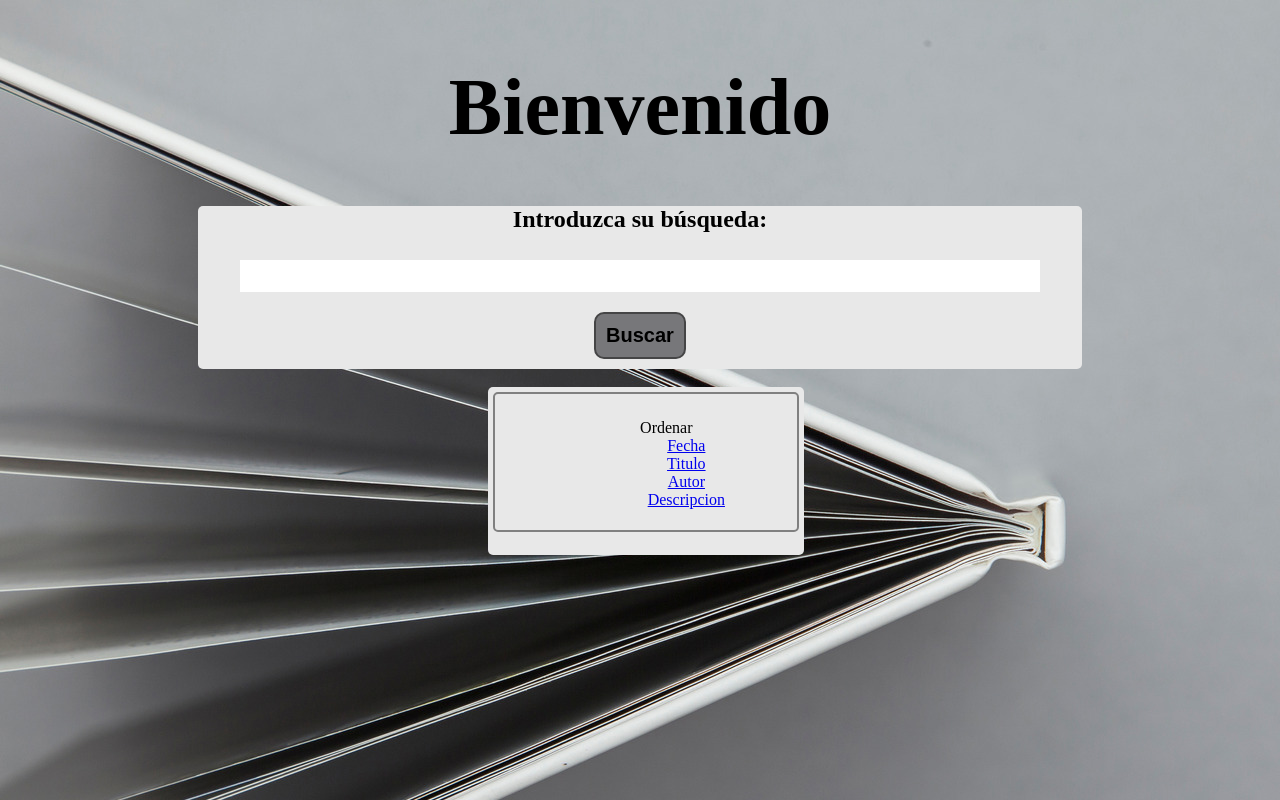
After one commit to DavidFiyero97/OAW, a PHP site: page /buscador.php in a window 1280 px wide. The commit adds this page. Run offline with PHP 8.4, Linux system fonts and the light colour scheme.

Commit message:
Correciones en organización de las noticias

```diff
--- /dev/null
+++ b/buscador.php
@@ -0,0 +1,45 @@
+<?php
+    @session_start();
+    if(strlen(@$_SESSION['mensaje'])!=0){
+      echo '<script> alert("Guardado correctamente")</script>';
+      @session_destroy();
+    }
+ ?>
+ <!DOCTYPE html>
+ <html>
+ <head>
+    <LINK REL=StyleSheet HREF="style.css" TYPE="text/css" MEDIA=screen>
+    <meta charset="utf-8">
+    <title>RSS</title>
+ </head>
+ <body class="centrado fondo">
+  <h1>Bienvenido</h1>
+
+
+	<div class="jumbotron" id="margen">
+	<form action="search.php" method="post">
+		<h2>Introduzca su búsqueda:
+      <br><br>
+			<input type="text" name="palabra" id="busqueda" class="searchBar">
+		</h2>
+		<input class="btn btn-success" type="submit" value="Buscar">
+	</form>
+	</div>
+  <br>
+  <div class="sideBar">
+    <div class="header">
+      <ul class="nav flex-column nav nav-pills nav-stacked">
+        <li class="active active2"><a>Ordenar</a>
+          <ul>
+            <li><a href="lectura.php">Fecha</a></li>
+            <li><a href="lecturados.php">Titulo</a></li>
+            <li><a href="lecturatres.php">Autor</a></li>
+            <li><a href="lecturacuatro.php">Descripcion</a></li>
+          </ul>
+        </li>
+      </ul>
+    </div>
+    <br>
+ </body>
+
+ </html>
--- a/search.php
+++ b/search.php
@@ -25,7 +25,7 @@ if($_POST){
 
     //si se encuentran resultados entonces nos muestra el numero de resultados
     if(mysqli_num_rows($resultado)>0){
-      $registros = '<p>Se han encontrado ' . mysqli_num_rows($resultado) . 'registros</p>';
+      $registros = '<p>Se han encontrado ' . mysqli_num_rows($resultado) . ' registros</p>';
       //mientras se recupere l fila, el apuntador fila se mueve hacia adelante y recupera la fila
       while($fila=mysqli_fetch_assoc($resultado)){
         $texto .=$fila['Titulo'] . "<br/>" . $fila['Autor'] . "<br/>" . $fila['Descripcion'] . "<br/>" . $fila['Fecha'] . "<br/><br/>";
@@ -33,7 +33,7 @@ if($_POST){
     }else{ //si no se encontro nigun url en la BD
       $texto = "No hay ningun resultado en la base de datos";
     } //cerrar conexion
-    mysqli_close();
+    mysqli_close($conexion);
   }
   echo $registros . "<br/>" . $texto;
 }
--- a/style.css
+++ b/style.css
@@ -35,7 +35,7 @@ main {
     background-color: #fff;
 }
 .searchBar {
-    width: 100%;
+    width: 90%;
     height: 30px;
     border-style: none;
     font-size: 18px;
@@ -47,6 +47,130 @@ main {
     font-size: 20px;
     color: #000;
     background-color: #77777A;
-    border-radius: 6px;
+    border-radius: 10px;
     border: 2px solid #454546;
+    margin-bottom: 10px;
 }
+
+.jumbotron{
+	display: block;
+    text-align: center;
+	background-color:#e8e8e8 !important;
+}
+.margenes{
+	margin-left:44%;
+}
+#margen{
+	width:70% !important;
+	margin:auto;
+	border-radius:5px;
+}
+.titulo{
+	padding: auto;
+	text-align:center;
+}
+.noticia{
+	padding-left:5%;
+	padding-right:5%;
+	text-align:justify !important;
+	font-weight: bold;
+}
+
+ul, ol {
+	list-style:none;
+}
+
+.header{
+	margin:5px;
+	padding: 5px;
+	border: 2px gray solid;
+	border-radius: 5px;
+}
+
+
+.marco-excel{
+	background-color:#f9f9f9;
+	padding:3%;
+	margin-left:2%;
+	margin-right:2%;
+	padding-bottom:1%;
+}
+
+.marginExcl{
+	margin-left:2%;
+}
+
+.sideBar{
+	margin-left:1%;
+	display:inline-block;
+	width:25%;
+	height:50%;
+	background-color:#e8e8e8;
+	border-radius: 5px;
+}
+
+#noticias{
+	margin-left:2%;
+	margin-right:2%;
+	display:inline-block;
+	width:70%;
+
+}
+
+.active2{
+	margin-top:20px !important;
+
+}
+
+#fechas ul li {
+    background-color: gray;
+}
+
+#fechas ul {
+    list-style:none;
+    margin:0;
+    padding:0;
+}
+
+#fechas ul a {
+    color:#fff;
+    text-decoration:none;
+    font-weight:400;
+    font-size:15px;
+    padding:10px;
+    font-family:"HelveticaNeue", "Helvetica Neue", Helvetica, Arial, sans-serif;
+  text-transform:uppercase;
+  letter-spacing:1px;
+}
+
+#fechas ul li {
+    margin:0;
+    padding:0;
+}
+
+#fechas ul li:hover {
+    background:#5b78a7;
+}
+
+#fechas ul ul {
+    display:none;
+    position:relative;
+    top:100%;
+    left:0;
+    padding:0;
+}
+
+#fechas ul ul li {
+    float:none;
+	width:100%;
+	text-align:center;
+}
+
+#fechas ul ul a {
+    line-height:120%;
+    padding:10px 15px;
+}
+
+#fechas ul li:hover > ul {
+    display:block;
+}
```
Also changed, not shown: autoloader.php (+20 -8 lines), bd-rss.sql (+4 -7 lines), configDB.php (+5 -5 lines), index.php (+6 -1 lines), lecturacuatro.php (added, +11 -0 lines), lecturados.php (added, +11 -0 lines), lecturatres.php (added, +11 -0 lines), save.php (+16 -17 lines), 2 other files.
